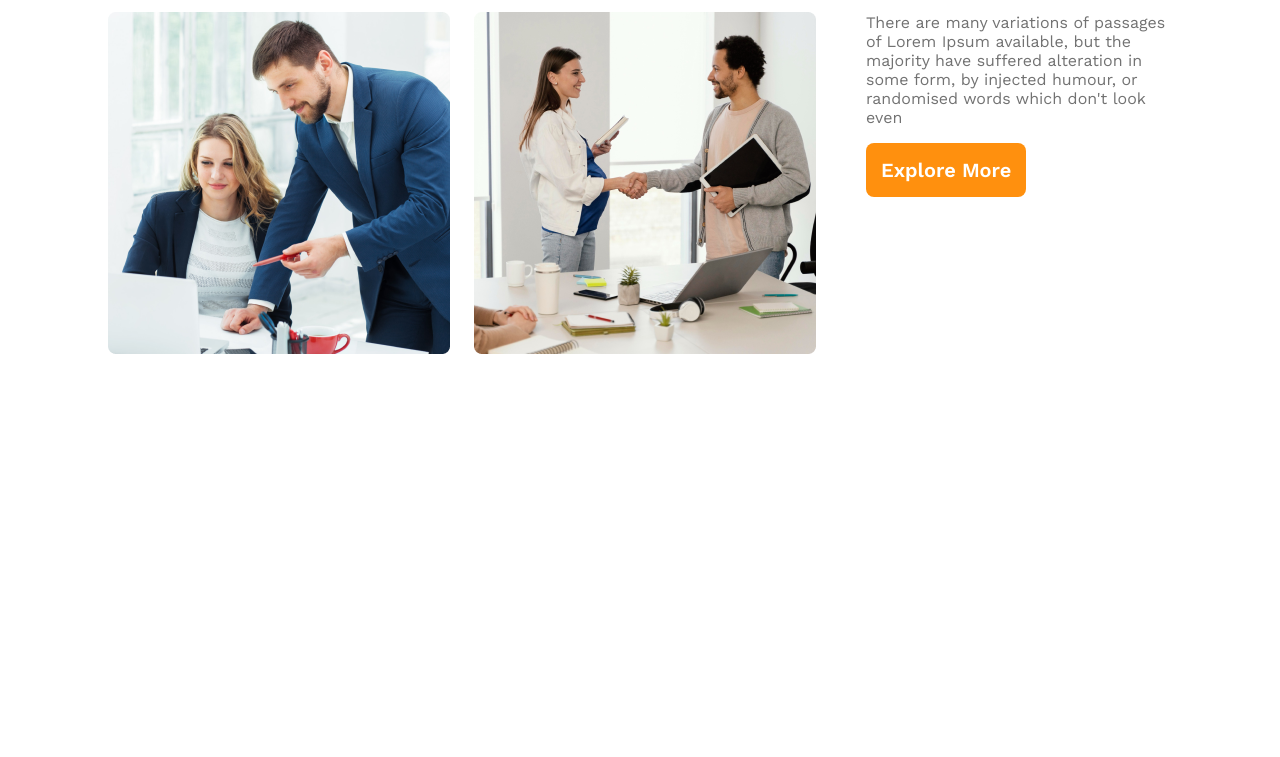
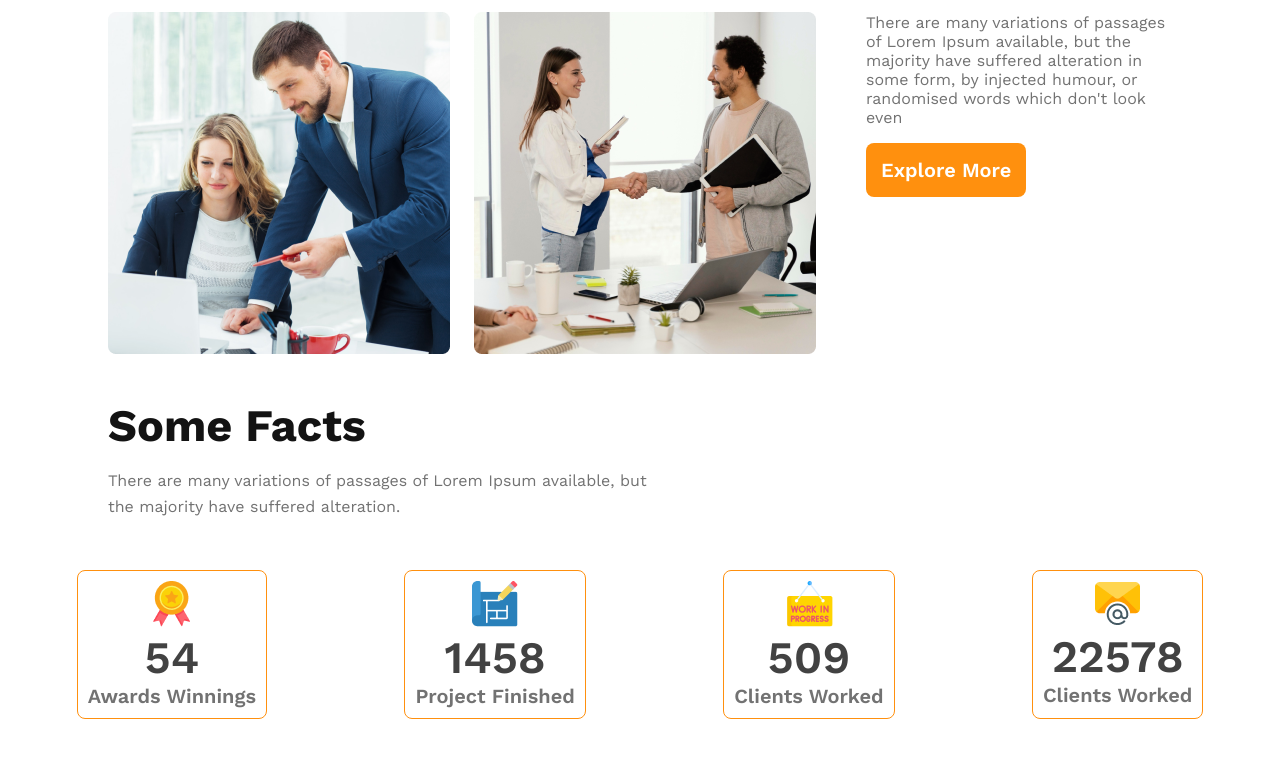
Before and after one commit to omor8243/g3-architects-project, a plain HTML site: page index.html in a window 1280 px wide. Shown: the part 1511-2268 px from the top of the page. Before the commit the page ends 1935 px from the top, so only its background shows below. Drawn offline with nearby package versions, Linux system fonts and the light colour scheme; a web font is replaced by a local one.

Commit message:
added facts part with responsive

```diff
--- a/css/style.css
+++ b/css/style.css
@@ -100,30 +100,76 @@
    align-items: center;
    padding-left: 100px;
  }
+
  .teams-con {
    margin-top: 200px;
    padding-right: 100px;
  }
 
  .teams-title {
-   color:#727272;
+   color: #727272;
    font-size: 45px;
    font-weight: 500;
    margin-bottom: 0;
  }
- .of-our{
+
+ .of-our {
    color: #131313;
    font-weight: 700;
  }
- .features{
+
+ .features {
    color: #FF900E;
    font-weight: 700;
  }
- .teams-disc{
+
+ .teams-disc {
    color: #727272;
  }
 
  /*main part css end*/
+ /*facts part css*/
+ .facts-con{
+  padding-left: 100px;
+  margin-bottom: 50px;
+ }
+ .facts-con .facts-title {
+   color: #131313;
+   font-size: 45px;
+   font-weight: 700;
+   margin-bottom: 0;
+ }
+
+ .facts-con .facts-disc {
+   color: #727272;
+   line-height: 26px;
+ }
+
+ .facts-part-card {
+   display: flex;
+   text-align: center;
+   justify-content: space-around;
+ }
+
+ .facts-part-container .facts-card {
+   border-radius: 8px;
+   border: 1px solid #FF900E;
+   padding: 10px;
+ }
+
+ .facts-card .facts-card-stats {
+   color: #424242;
+   font-size: 45px;
+   font-weight: 600;
+   margin: 0;
+ }
+
+ .facts-card .facts-card-title {
+   color: #727272;
+   font-size: 20px;
+   font-weight: 600;
+   margin: 0;
+ }
 
  /*responsive part*/
  @media screen and (max-width: 576px) {
@@ -131,35 +177,59 @@
      padding: 20px;
    }
 
-   nav, .teams-part-container{
+   nav,
+   .teams-part-container {
      flex-direction: column;
    }
+
    .teams-images {
      grid-template-columns: 1fr;
+     padding: 0;
    }
-   .teams-con{
+
+   .teams-con {
      padding: 0;
      margin-top: 100px;
      text-align: center;
    }
+   .facts-con{
+    padding: 10px;
    }
+   .facts-part-card {
+    flex-direction: column;
+    padding: 10px;
+    gap: 20px;
+   }
+ }
+
 
  @media screen and (min-width: 576px) and (max-width: 960px) {
    header {
      padding: 20px;
    }
 
-   nav, .teams-part-container {
+   nav,
+   .teams-part-container {
      flex-direction: column;
    }
+
    .teams-images {
      grid-template-columns: 1fr;
      margin: 0 auto;
      padding: 0;
    }
-   .teams-con{
+
+   .teams-con {
      padding: 0;
      margin-top: 100px;
      text-align: center;
    }
+   .facts-con{
+    padding: 10px;
    }
+   .facts-part-card {
+    flex-direction: column;
+    padding: 10px;
+    gap: 20px;
+   }
+ }
--- a/index.html
+++ b/index.html
@@ -43,6 +43,36 @@
         <button class="btn-primary">Explore More</button>
       </div>
     </section>
+    <!--facts part start-->
+    <section class="facts-part-container">
+      <div class="facts-con">
+        <h3 class="facts-title">Some Facts</h3>
+        <p class="facts-disc">There are many variations of passages of Lorem Ipsum available, but <br> the majority have suffered alteration.</p>
+      </div>
+      <div class="facts-part-card">
+        <div class="facts-card">
+          <img src="./images/icons/ribon.png" alt="">
+          <h3 class="facts-card-stats">54</h3>
+          <h4 class="facts-card-title">Awards Winnings</h4>
+        </div>
+        <div class="facts-card">
+          <img src="./images/icons/projects.png" alt="">
+          <h3 class="facts-card-stats">1458</h3>
+          <h4 class="facts-card-title">Project Finished</h4>
+        </div>
+        <div class="facts-card">
+          <img src="./images/icons/customers.png" alt="">
+          <h3 class="facts-card-stats">509</h3>
+          <h4 class="facts-card-title">Clients Worked</h4>
+        </div>
+        <div class="facts-card">
+          <img src="./images/icons/email.png" alt="">
+          <h3 class="facts-card-stats">22578</h3>
+          <h4 class="facts-card-title">Clients Worked</h4>
+        </div>
+      </div>
+    </section>
+    <!--facts part end-->
   </main>
   <!--main part end-->
   <footer></footer>
```
Lines whose indentation alone changed are shown as unchanged.
